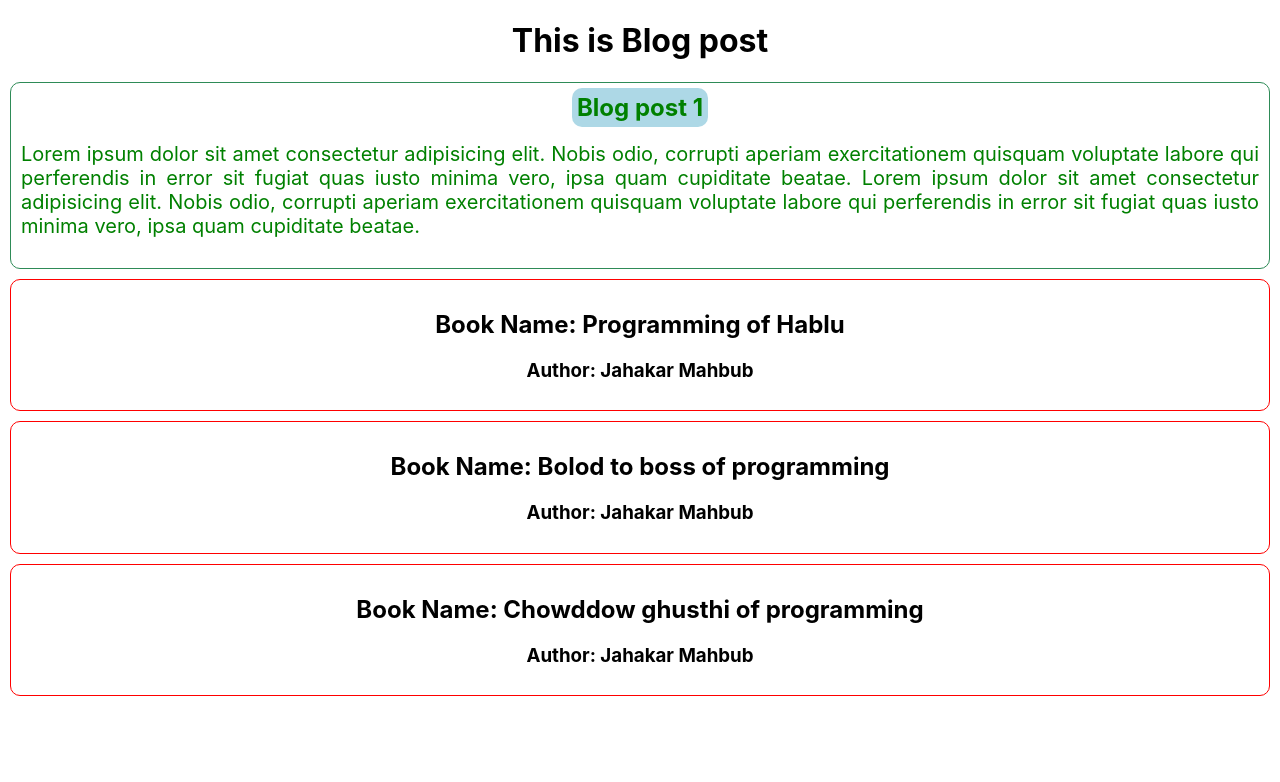
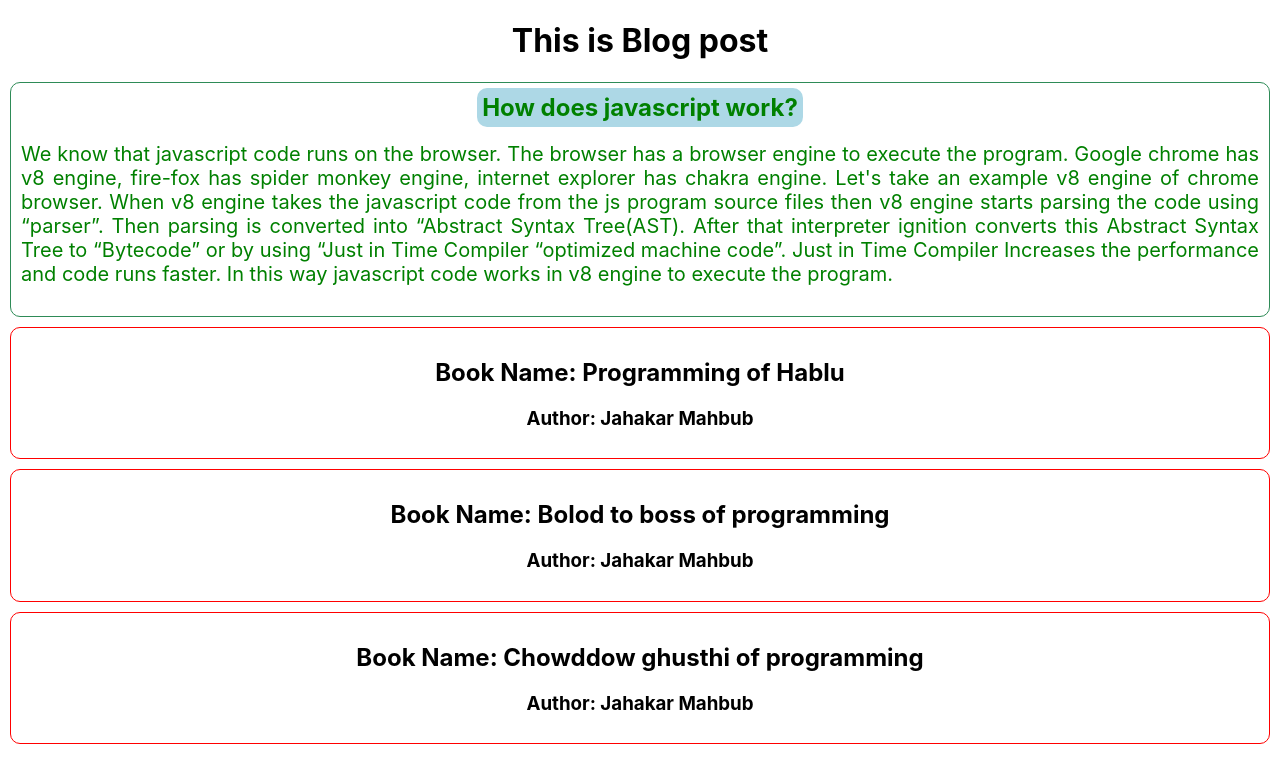
Before and after one commit to kamrul-dev/reactjs-revision, a React (Create React App) app: page / in a window 1280 px wide. Shown: the top 782 px of the page. Built offline with nearby package versions, Linux system fonts and the light colour scheme.

Commit message:
Blog post updated

```diff
--- a/src/App.js
+++ b/src/App.js
@@ -20,9 +20,10 @@ function App() {
       {
         <div>
           <article className='blog'>
-            <h2 style={headingStyle}>Blog post 1</h2>
-            <p style={{ fontSize: '20px', color: 'green', textAlign: 'justify' }}>Lorem ipsum dolor sit amet consectetur adipisicing elit. Nobis odio, corrupti aperiam exercitationem quisquam voluptate labore qui perferendis in error sit fugiat quas iusto minima vero, ipsa quam cupiditate beatae.
-              Lorem ipsum dolor sit amet consectetur adipisicing elit. Nobis odio, corrupti aperiam exercitationem quisquam voluptate labore qui perferendis in error sit fugiat quas iusto minima vero, ipsa quam cupiditate beatae.</p>
+            <h2 style={headingStyle}>How does javascript  work?</h2>
+            <p style={{ fontSize: '20px', color: 'green', textAlign: 'justify' }}>
+              We know that javascript code runs on the browser. The browser has a browser engine to execute the program. Google chrome has v8 engine, fire-fox has spider monkey engine, internet explorer has chakra engine. Let's take an example v8 engine of chrome browser. When v8 engine takes the javascript code from the js program source files then v8 engine starts parsing the code using “parser”. Then parsing is converted into “Abstract Syntax Tree(AST). After that interpreter ignition converts this Abstract Syntax Tree to “Bytecode” or by using “Just in Time Compiler “optimized machine code”. Just in Time Compiler Increases the performance and code runs faster. In this way javascript code works in v8 engine to execute the program.
+            </p>
           </article>
         </div>
       }
```
